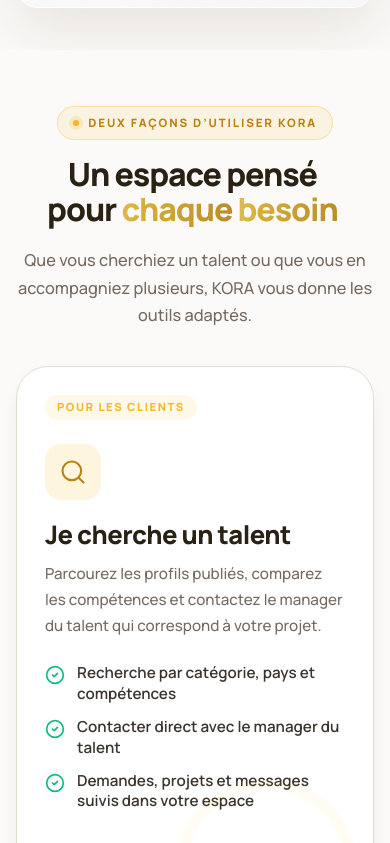
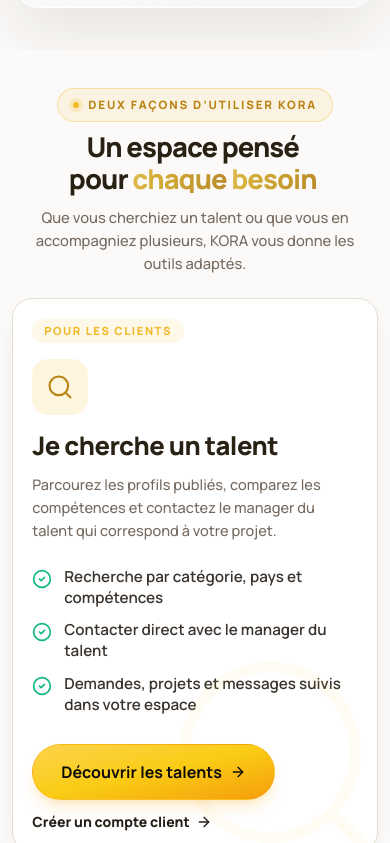
Before and after one commit to elviskienou0-cloud/Kora, a React (Vite) app: page / in a window 390 px wide. Shown: the part 1841-2684 px from the top of the page. Built offline with nearby package versions, Linux system fonts and the light colour scheme; no server answers; the database is empty.

Commit message:
Compact landing v2 spacing and harmonize component proportions

```diff
--- a/src/styles/landing-v2.css
+++ b/src/styles/landing-v2.css
@@ -85,3 +85,125 @@
   .kora-lp-gold, .kora-lp-aurora, .kora-lp-marquee-track { animation: none !important; }
   .kora-lp-marquee { overflow-x: auto; -webkit-mask-image: none; mask-image: none; }
 }
+
+
+/* Landing v2: densité visuelle mieux équilibrée, sans retirer de contenu. */
+.kora-lp-section {
+  padding-block: clamp(42px, 5vw, 72px);
+}
+.kora-lp-header {
+  margin-bottom: clamp(1.6rem, 3vw, 2.6rem);
+}
+.kora-lp-header > * + * {
+  margin-top: .8rem;
+}
+.kora-lp-title {
+  font-size: clamp(1.9rem, 1.25rem + 2.6vw, 3.1rem);
+  line-height: 1.08;
+}
+.kora-lp-lead {
+  max-width: 38rem;
+  font-size: clamp(.94rem, .9rem + .25vw, 1.08rem);
+  line-height: 1.62;
+}
+.kora-lp-card-title {
+  font-size: clamp(1.08rem, 1rem + .45vw, 1.35rem);
+}
+.kora-lp-body {
+  font-size: .91rem;
+  line-height: 1.6;
+}
+.kora-lp-chip {
+  min-width: 11.5rem;
+  gap: .7rem;
+  padding: .7rem .95rem;
+}
+.kora-lp #audience article {
+  padding: clamp(1.25rem, 2vw, 2rem);
+  border-radius: 1.5rem;
+}
+.kora-lp #audience article > span.mb-6,
+.kora-lp #audience article > span.mb-5 {
+  margin-bottom: 1rem;
+}
+.kora-lp #audience article .mt-8 {
+  margin-top: 1.25rem;
+}
+.kora-lp #why-kora .mb-14 {
+  margin-bottom: 2rem;
+}
+.kora-lp #why-kora .grid {
+  grid-auto-rows: minmax(10.5rem, auto);
+  gap: 1rem;
+}
+.kora-lp #why-kora .grid > * > div > div {
+  padding: 1.25rem;
+}
+.kora-lp #pricing .grid {
+  gap: 1rem;
+}
+.kora-lp #pricing [class*="h-[27rem]"] {
+  height: 22rem;
+}
+.kora-lp #pricing .rounded-\[2rem\] > .flex.h-full.flex-col {
+  padding: 1.25rem;
+}
+.kora-lp #faq .space-y-4 {
+  gap: .7rem;
+}
+.kora-lp #faq button {
+  padding-block: 1rem;
+}
+.kora-lp #faq .rounded-3xl {
+  border-radius: 1.1rem;
+}
+.kora-lp .kora-lp-marquee + .kora-lp-marquee {
+  margin-top: .25rem;
+}
+.kora-lp #final-cta-title {
+  font-size: clamp(1.8rem, 1.25rem + 2.5vw, 3rem);
+}
+@media (max-width: 767px) {
+  .kora-lp-section {
+    padding-block: 38px;
+  }
+  .kora-lp-container {
+    width: min(100%, 100% - 1.5rem);
+  }
+  .kora-lp-header {
+    margin-bottom: 1.5rem;
+  }
+  .kora-lp-header > * + * {
+    margin-top: .65rem;
+  }
+  .kora-lp-title {
+    font-size: clamp(1.7rem, 7vw, 2.25rem);
+  }
+  .kora-lp-lead {
+    font-size: .92rem;
+    line-height: 1.55;
+  }
+  .kora-lp #audience article {
+    padding: 1.2rem;
+    border-radius: 1.25rem;
+  }
+  .kora-lp #why-kora .grid {
+    grid-auto-rows: minmax(9rem, auto);
+    gap: .75rem;
+  }
+  .kora-lp #pricing .grid {
+    gap: .85rem;
+  }
+  .kora-lp #faq button {
+    gap: .8rem;
+    padding: .9rem 1rem;
+  }
+  .kora-lp #final-cta-title {
+    font-size: clamp(1.7rem, 7vw, 2.35rem);
+  }
+}
+@media (prefers-reduced-motion: reduce) {
+  .kora-lp * {
+    scroll-behavior: auto !important;
+  }
+}
```
